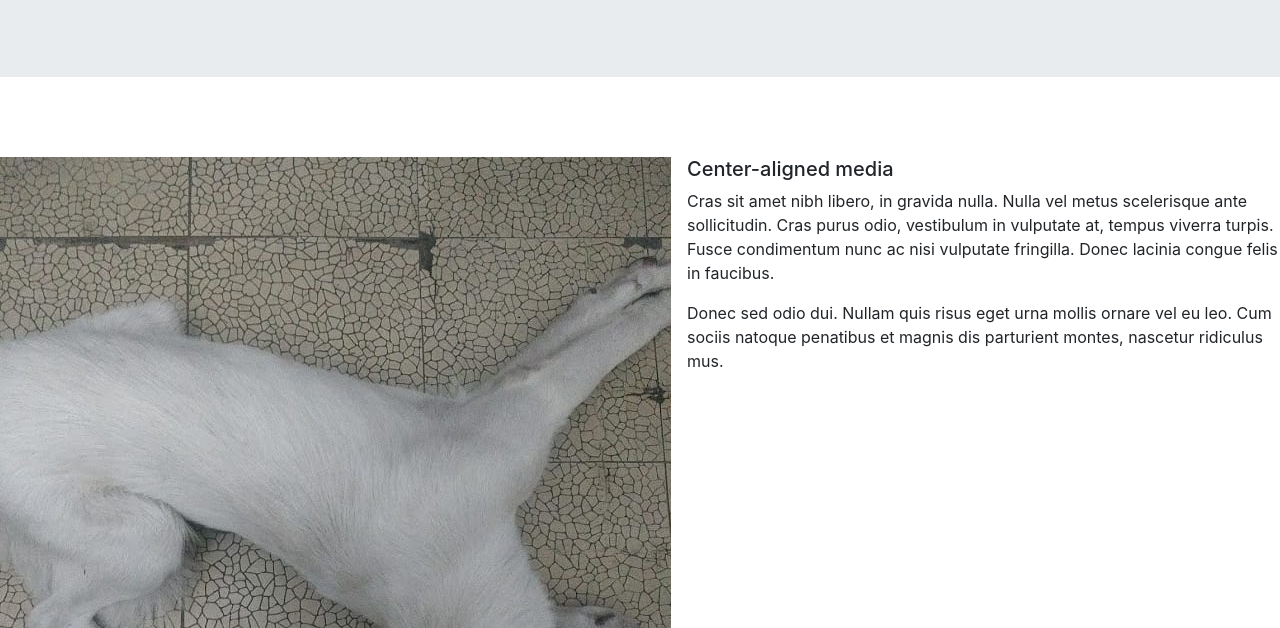
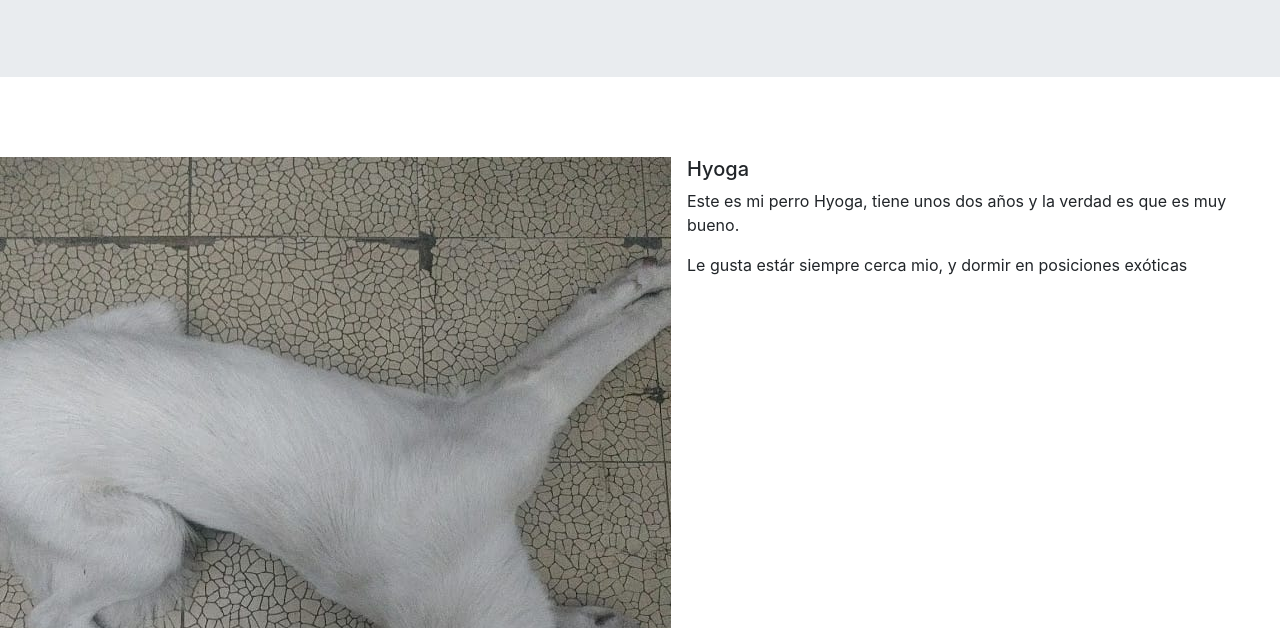
Before and after one commit to gnuno/taller-git, a plain HTML site: page index.html in a window 1280 px wide. Shown: the part 172-800 px from the top of the page. Drawn offline with nearby package versions, Linux system fonts and the light colour scheme; a script that the page names is missing.

Commit message:
Agrega información sobre Hyoga

```diff
--- a/index.html
+++ b/index.html
@@ -23,12 +23,9 @@
     <div class="media">
         <img src="imagenes/hyoga.jpg" class="align-self-center mr-3" alt="...">
         <div class="media-body">
-            <h5 class="mt-0">Center-aligned media</h5>
-            <p>Cras sit amet nibh libero, in gravida nulla. Nulla vel metus scelerisque ante sollicitudin. Cras purus odio,
-                vestibulum in vulputate at, tempus viverra turpis. Fusce condimentum nunc ac nisi vulputate fringilla. Donec
-                lacinia congue felis in faucibus.</p>
-            <p class="mb-0">Donec sed odio dui. Nullam quis risus eget urna mollis ornare vel eu leo. Cum sociis natoque
-                penatibus et magnis dis parturient montes, nascetur ridiculus mus.</p>
+            <h5 class="mt-0">Hyoga</h5>
+            <p>Este es mi perro Hyoga, tiene unos dos años y la verdad es que es muy bueno.</p>
+            <p class="mb-0">Le gusta estár siempre cerca mio, y dormir en posiciones exóticas</p>
         </div>
     </div>
     <br>
```
